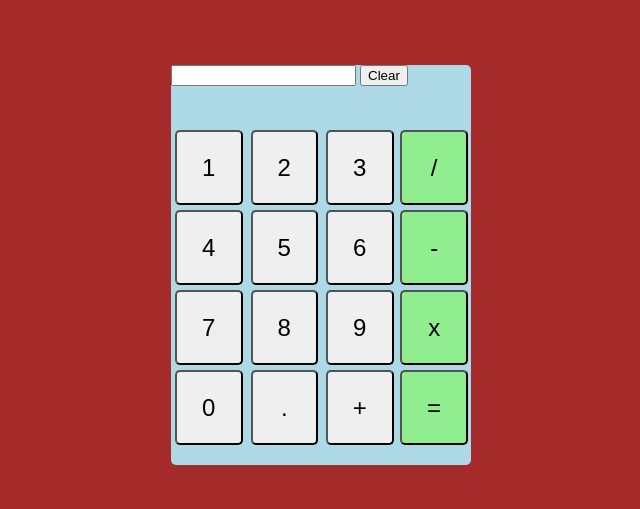
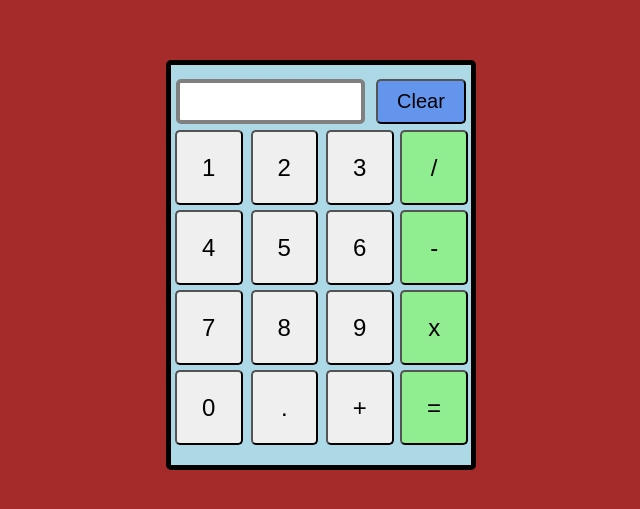
Before and after one commit to thomasdig18/online_calculator, a plain HTML site: page online_calculator/index.html in a window 1280 px wide. Shown: the part 245-754 px from the top of the page, without its empty margins (319-959 px from the left). Drawn offline with Linux system fonts and the light colour scheme.

Commit message:
Updated various css borders and sizes

```diff
--- a/online_calculator/styles.css
+++ b/online_calculator/styles.css
@@ -27,10 +27,34 @@ body {
     height: 400px;
     width: 300px;
     background-color: lightblue;
+    border: 5px solid black;
     border-radius: 5px;
     position: relative;
 
 }
+
+.input-box {
+    display: flex;
+    justify-content: space-between;
+    margin-top: 14px;
+    margin-right: 5px;
+    margin-left: 5px;
+}
+
+#input-display {
+    height: 35px;
+    border: 4px solid gray;
+    border-radius: 5px;
+}
+
+#clear {
+    width: 90px;
+    background-color: cornflowerblue;
+    border-radius: 5px;
+    font-family: Arial;
+    font-size: 20px;
+}
+
 
 .digit-container {
     height: 350px;
```
